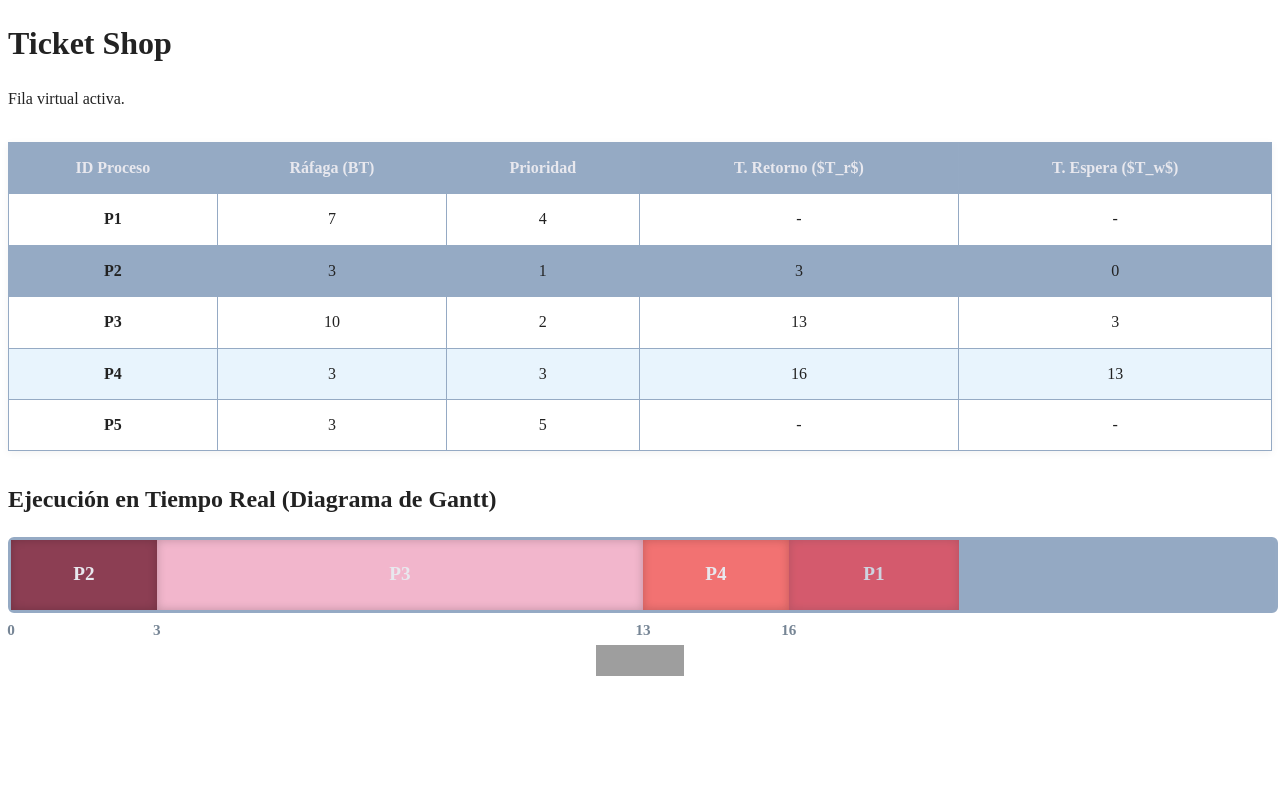
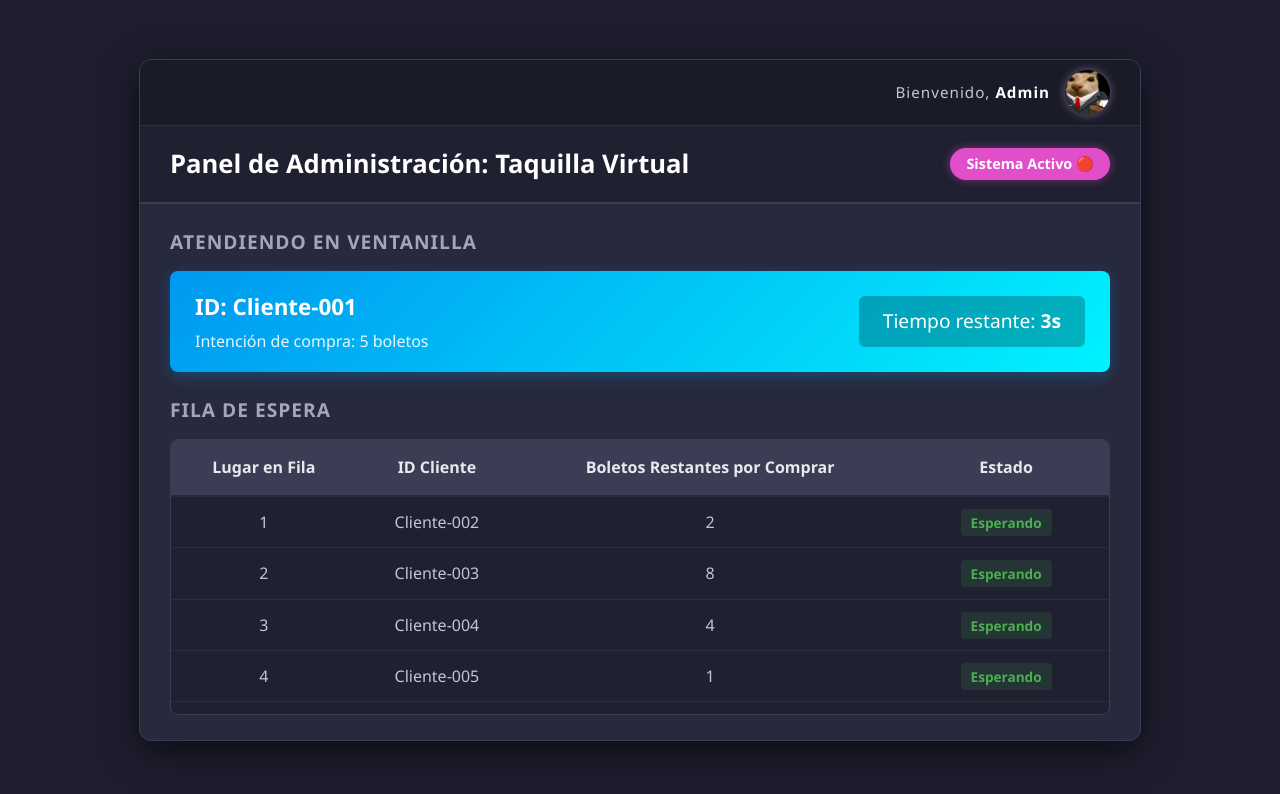
Before and after one commit to HazielRZ/ProyectoSO, a website built with webpack: page index.html in a window 1280 px wide. Built offline with nearby package versions, Linux system fonts and the light colour scheme; grey boxes are pictures that could not be loaded.

Commit message:
Css y HTML

```diff
--- a/css/style.css
+++ b/css/style.css
@@ -83,13 +83,208 @@ textarea {
 /* ==========================================================================
    Author's custom styles
    ========================================================================== */
-/* Estilos de Tabla */
-table { width: 100%; border-collapse: collapse; margin: 2rem 0; box-shadow: 0 2px 8px rgba(0,0,0,0.05); }
-th, td { border: 1px solid #95aac4; padding: 14px; text-align: center; }
-th { background-color: #95aac4; color: #e8e8ee; font-weight: 600; }
-.resultado-header { background-color: #94a9c3; }
-tbody tr:nth-child(even) { background-color: #95aac4; }
+/* ==========================================================================
+   Estilos Base y Tipografía
+   ========================================================================== */
+body {
+  font-family: 'Segoe UI', Tahoma, Geneva, Verdana, sans-serif;
+  background-color: #1e1e2f;
+  color: #e8e8ee;
+  margin: 0;
+  display: flex;
+  justify-content: center;
+  align-items: center;
+  height: 100vh;
+  overflow: hidden;
+}
 
+/* ==========================================================================
+   Contenedor Principal (Dashboard)
+   ========================================================================== */
+.admin-dashboard {
+  background-color: #27293d;
+  width: 95%;
+  max-width: 1000px;
+  height: 85vh;
+  border-radius: 12px;
+  box-shadow: 0 10px 40px rgba(0, 0, 0, 0.6);
+  display: flex;
+  flex-direction: column;
+  overflow: hidden;
+  border: 1px solid #3b3d54;
+}
+
+.dashboard-header {
+  background-color: #1f2030;
+  padding: 20px 30px;
+  display: flex;
+  justify-content: space-between;
+  align-items: center;
+  border-bottom: 2px solid #3b3d54;
+}
+
+.dashboard-header h1 {
+  margin: 0;
+  font-size: 1.6rem;
+  color: #ffffff;
+  font-weight: 600;
+}
+
+.status-indicator {
+  background-color: #e14eca;
+  color: #fff;
+  padding: 6px 16px;
+  border-radius: 20px;
+  font-weight: bold;
+  font-size: 0.9rem;
+  box-shadow: 0 0 10px rgba(225, 78, 202, 0.5);
+}
+
+/* ==========================================================================
+   Secciones Internas
+   ========================================================================== */
+.dashboard-content {
+  padding: 25px 30px;
+  display: flex;
+  flex-direction: column;
+  gap: 25px;
+  flex: 1;
+  overflow: hidden;
+}
+
+h2 {
+  font-size: 1.2rem;
+  margin: 0 0 15px 0;
+  color: #a3a5be;
+  text-transform: uppercase;
+  letter-spacing: 1px;
+}
+.top-navbar {
+  background-color: #1a1b29;
+  padding: 10px 30px;
+  display: flex;
+  justify-content: flex-end;
+  align-items: center;
+  gap: 15px;
+  border-bottom: 1px solid #2c2e43;
+}
+
+.welcome-text {
+  font-size: 0.95rem;
+  color: #c5c6d0;
+  letter-spacing: 1px;
+}
+
+.welcome-text strong {
+  color: #ffffff;
+}
+
+.profile-pic {
+  width: 45px;
+  height: 45px;
+  border-radius: 50%;
+  object-fit: cover ;
+  box-shadow: 0 0 8px rgba(252, 195, 255, 0.4);
+
+}
+/* Panel del Cliente Actual */
+.client-card {
+  background: linear-gradient(135deg, #0098f0, #00f2fe);
+  padding: 20px 25px;
+  border-radius: 8px;
+  display: flex;
+  justify-content: space-between;
+  align-items: center;
+  box-shadow: 0 4px 15px rgba(0, 152, 240, 0.3);
+  color: #ffffff;
+}
+
+.client-info {
+  display: flex;
+  flex-direction: column;
+  gap: 8px;
+}
+
+.client-id {
+  font-size: 1.4rem;
+  font-weight: bold;
+}
+
+.client-intent {
+  font-size: 1rem;
+  opacity: 0.9;
+}
+
+.quantum-timer {
+  background-color: rgba(0, 0, 0, 0.25);
+  padding: 12px 24px;
+  border-radius: 6px;
+  font-size: 1.2rem;
+  font-variant-numeric: tabular-nums;
+}
+
+/* ==========================================================================
+   Tabla y Contenedor Fijo
+   ========================================================================== */
+.queue-section {
+  display: flex;
+  flex-direction: column;
+  flex: 1;
+  overflow: hidden;
+}
+
+.table-container {
+  flex: 1;
+  overflow-y: auto; /* Permite el scroll interno si hay muchos procesos */
+  background-color: #1f2030;
+  border-radius: 8px;
+  border: 1px solid #3b3d54;
+}
+
+table {
+  width: 100%;
+  border-collapse: collapse;
+  text-align: center;
+}
+
+thead th {
+  position: sticky;
+  top: 0;
+  background-color: #3b3d54;
+  color: #e8e8ee;
+  padding: 16px;
+  font-weight: 600;
+  z-index: 10;
+  border-bottom: 2px solid #27293d;
+}
+
+td {
+  padding: 14px 16px;
+  border-bottom: 1px solid #2c2e43;
+  color: #c5c6d0;
+}
+
+tbody tr:hover {
+  background-color: #27293d;
+}
+
+/* Estados */
+.status {
+  padding: 4px 10px;
+  border-radius: 4px;
+  font-size: 0.85rem;
+  font-weight: bold;
+}
+
+.status.waiting {
+  background-color: rgba(76, 175, 80, 0.15);
+  color: #4caf50;
+}
+
+.status.returned {
+  background-color: rgba(255, 152, 0, 0.15);
+  color: #ff9800;
+}
 /* Estilos del Diagrama de Gantt y Animación */
 .gantt-container {
   display: flex;
--- a/index.html
+++ b/index.html
@@ -1,73 +1,91 @@
 <!doctype html>
-<html class="no-js" lang="">
+<html class="no-js" lang="es">
 
 <head>
   <meta charset="utf-8">
   <meta name="viewport" content="width=device-width, initial-scale=1">
-  <title>Index</title>
+  <title>Admin - Venta de Boletos (Round Robin)</title>
   <link rel="stylesheet" href="css/style.css">
-  <meta name="description" content="">
-
-  <meta property="og:title" content="">
-  <meta property="og:type" content="">
-  <meta property="og:url" content="">
-  <meta property="og:image" content="">
-  <meta property="og:image:alt" content="">
-
-  <link rel="icon" href="/favicon.ico" sizes="any">
-  <link rel="icon" href="/icon.svg" type="image/svg+xml">
-  <link rel="apple-touch-icon" href="icon.png">
-
-  <link rel="manifest" href="site.webmanifest">
-  <meta name="theme-color" content="#fafafa">
+  <meta name="theme-color" content="#27293d">
 </head>
 
 <body>
-<div class="container">
-  <h1>Ticket Shop</h1>
-  <p>
-    Fila virtual activa.
-  </p>
+<main class="admin-dashboard">
+  <nav class="top-navbar">
+    <span class="welcome-text">Bienvenido, <strong>Admin</strong></span>
+    <img src="img/Gato.jpg" alt="Perfil Admin" class="profile-pic">
+  </nav>
+  <header class="dashboard-header">
+    <h1>Panel de Administración: Taquilla Virtual</h1>
+    <div class="status-indicator">Sistema Activo 🔴</div>
+  </header>
 
-  <table id="processTable">
-    <thead>
-    <tr>
-      <th>ID Proceso</th>
-      <th>Ráfaga (BT)</th>
-      <th>Prioridad</th>
-      <th class="resultado-header">T. Retorno ($T_r$)</th>
-      <th class="resultado-header">T. Espera ($T_w$)</th>
-    </tr>
-    </thead>
-    <tbody>
-    </tbody>
-  </table>
+  <div class="dashboard-content">
+    <section class="current-client-panel">
+      <h2>Atendiendo en Ventanilla</h2>
+      <div class="client-card">
+        <div class="client-info">
+          <span class="client-id">ID: Cliente-001</span>
+          <span class="client-intent">Intención de compra: 5 boletos</span>
+        </div>
+        <div class="quantum-timer">
+          Tiempo restante: <strong>3s</strong>
+        </div>
+      </div>
+    </section>
 
-  <div class="gantt-wrapper">
-    <h2>Ejecución en Tiempo Real (Diagrama de Gantt)</h2>
-    <div class="gantt-container" id="ganttChart">
-      <span class="gantt-time-marker" style="left: 0;">0</span>
-    </div>
+    <section class="queue-section">
+      <h2>Fila de Espera</h2>
+      <div class="table-container">
+        <table id="queueTable">
+          <thead>
+          <tr>
+            <th>Lugar en Fila</th>
+            <th>ID Cliente</th>
+            <th>Boletos Restantes por Comprar</th>
+            <th>Estado</th>
+          </tr>
+          </thead>
+          <tbody>
+          <tr>
+            <td>1</td>
+            <td>Cliente-002</td>
+            <td>2</td>
+            <td><span class="status waiting">Esperando</span></td>
+          </tr>
+          <tr>
+            <td>2</td>
+            <td>Cliente-003</td>
+            <td>8</td>
+            <td><span class="status waiting">Esperando</span></td>
+          </tr>
+          <tr>
+            <td>3</td>
+            <td>Cliente-004</td>
+            <td>4</td>
+            <td><span class="status waiting">Esperando</span></td>
+          </tr>
+          <tr>
+            <td>4</td>
+            <td>Cliente-005</td>
+            <td>1</td>
+            <td><span class="status waiting">Esperando</span></td>
+          </tr>
+          <tr>
+            <td>5</td>
+            <td>Cliente-001</td>
+            <td>2</td>
+            <td><span class="status returned">Regresó a cola</span></td>
+          </tr>
+          </tbody>
+        </table>
+      </div>
+    </section>
   </div>
+</main>
+</body>
 
-  <div class="metrics-summary" id="finalMetrics" style="display: none;">
-    <h3>Resultado Promedio del Lote</h3>
-    <p>Tiempo de Retorno Promedio: <strong id="avgTr"></strong> unidades.</p>
-    <p>Tiempo de Espera Promedio: <strong id="avgTw"></strong>unidades.</p>
-  </div>
-</div>
-<script src="js/app.js"></script>
-
-<div>
-  <footer>
-    <a href="https://jigsaw.w3.org/css-validator/check/referer">
-      <img style="border:0;width:88px;height:31px"
-           src="https://jigsaw.w3.org/css-validator/images/vcss-blue"
-           alt="¡CSS Válido!" />
-    </a>
-  </footer>
-</div>
-
+</html>
 
 
 </body>
```
